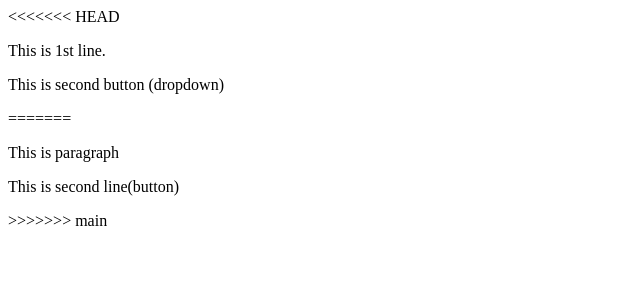
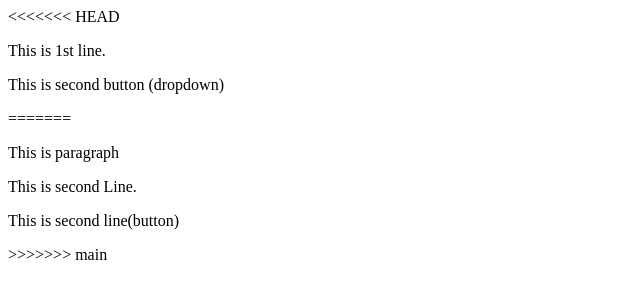
Before and after one commit to sayan289/test2, a plain HTML site: page index.html in a window 1280 px wide. Shown: the whole page, without its empty margins (0-640 px from the left). Drawn offline with Linux system fonts and the light colour scheme.

Commit message:
Update index.html

```diff
--- a/index.html
+++ b/index.html
@@ -3,5 +3,6 @@
 <p>This is second button (dropdown)</p>
 =======
 <p> This is paragraph </p>
+  <p>This is second Line.<p>
 <p>This is second line(button)</p>
 >>>>>>> main
```
